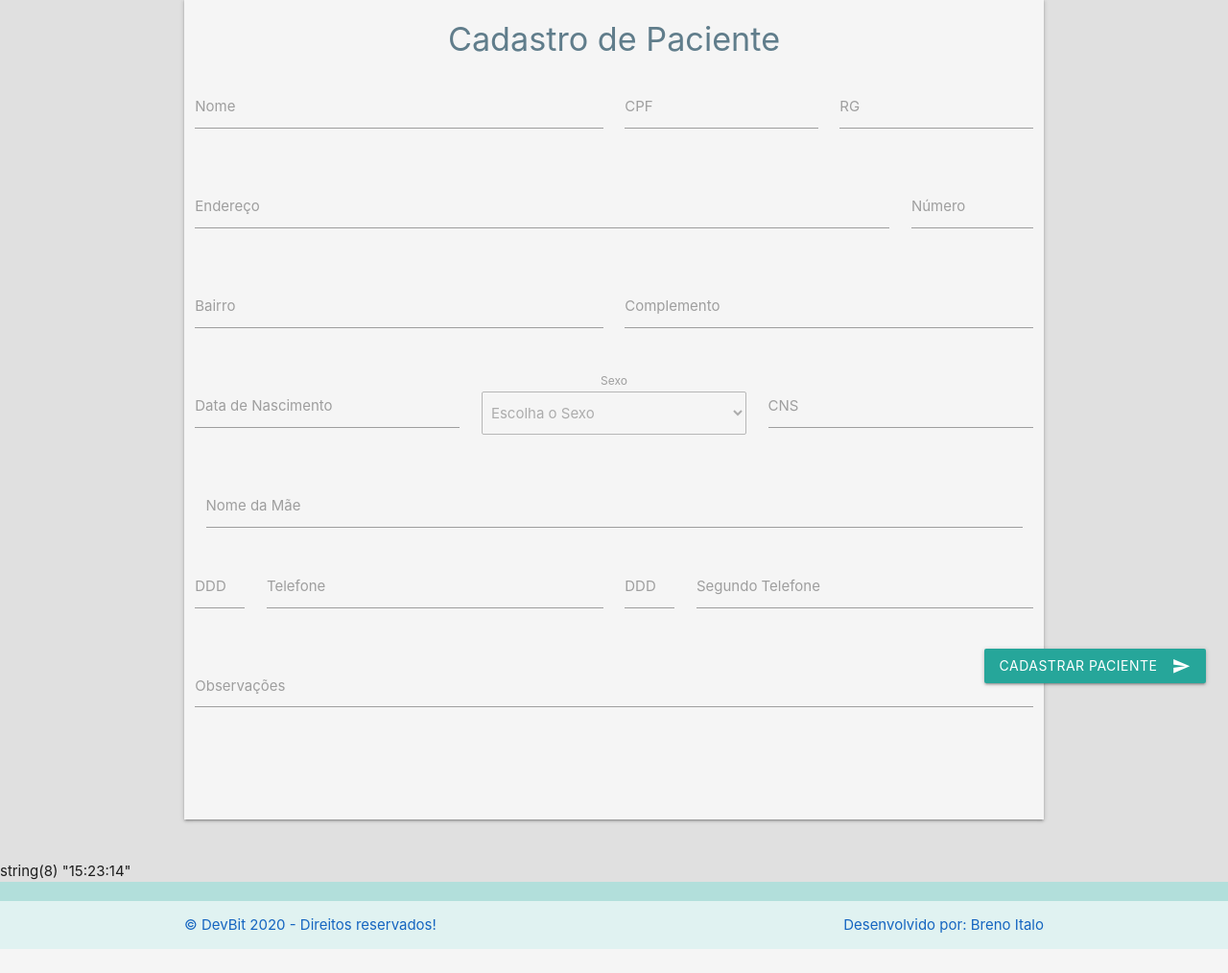
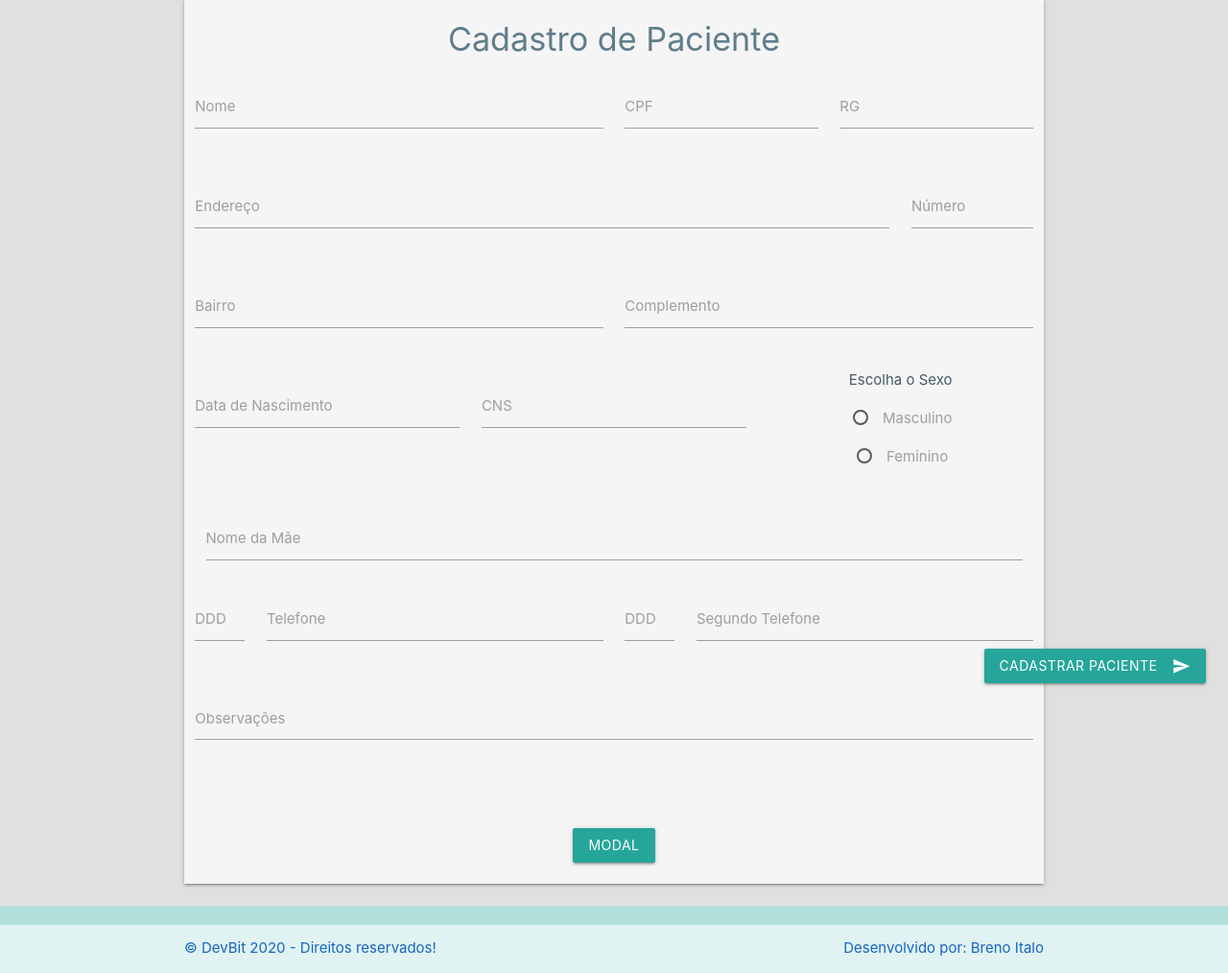
Before and after one commit to BrenoItalo16/SIGPTS, a PHP site: page /cadastro.php in a window 1280 px wide. Shown: the part 65-1079 px from the top of the page at 96% size. Before the commit the page ends 1054 px from the top, so only its background shows below. Run offline with PHP 8.4, Linux system fonts and the light colour scheme; the visitor is signed in with stand-in values (Sample User, id 1); tables that the repository leaves empty or names only in its code hold one stand-in row (values such as "Sample post"); some libraries are stand-ins or nearby versions.

Commit message:
Terminado o fomulário de cadastro de paciente referente a conexão com o Banco de Dados

```diff
--- a/cadastro.php
+++ b/cadastro.php
@@ -114,28 +114,47 @@
                             </div>
 
                             <div class="row">
-                                    <div class="input-field col l4 m4 s12">
-                                        <input id="nascimento" name="nascimento" type="text" class="validate" maxlength="10" size="10">
-                                        <label for="nascimento">Data de Nascimento</label>
-                                    </div>
-
-                                <div class="col l4 m4 s12">
-                                    <label>Sexo</label>
-                                    <select class="browser-default" name="sexo" disabled>
-                                        <option value="" disabled selected>Escolha o Sexo</option>
-                                        <option value="1">Masculino</option>
-                                        <option value="2">Feminino</option>
-                                    </select>
+                                <div class="input-field col l4 m4 s12">
+                                    <input id="nascimento" name="nascimento" type="text" class="validate" maxlength="10" size="10">
+                                    <label for="nascimento">Data de Nascimento</label>
                                 </div>
 
                                 <div>
-                                    <div class="input-field col l4 s12">
+                                    <div class="input-field col l4 m4 s12">
                                         <input id="cns" name="cns" type="text" class="validate" maxlength="18" size="18">
                                         <label for="cns">CNS</label>
                                     </div>
                                 </div>
+
+
+
+                                <span class="helper-text  blue-grey-text text-darken-2" data-error="wrong" data-success="right">Escolha o Sexo</span>
+                                <p>
+                                <label>
+                                    <input name="group1[]" value="Masculino" type="radio" />
+                                    <span>Masculino</span>
+                                </label>
+                                </p>
+                                <p>
+                                <label>
+                                    <input name="group1[]" value="Feminino" type="radio" />
+                                    <span>Feminino</span>
+                                </label>
+                                </p>
+
+                                <?php
+                                if(isset($_POST['acao']) && $_POST['acao'] == "cadastrar"){
+
+                                    if(!empty($_POST['group1'])){
+                                        $sex = $_POST['group1'];
+                                        foreach($sex as $value){
+                                            $_POST['sexo'] = $value;
+                                        } //foreach
+                                    } //empty
+                                } //isset
+                                ?>
                             </div>
-
+                            </div>
                             <div>
                                 <div class="input-field col l12 s12">
                                     <input id="mae" name="mae" type="text" class="validate" maxlength="40" size="40">
@@ -173,10 +192,21 @@
                             <br>
 
                             <div class="fixed-action-btn">
-                                <button class="btn waves-effect waves-light" type="submit" value="cadastrar">Cadastrar Paciente
+                                <button class="btn waves-effect waves-light" type="submit" name="acao" value="cadastrar">Cadastrar Paciente
                                     <i class="large material-icons right">send</i>
                                 </button>
                             </div>
+
+
+                            <a class="waves-effect waves-light btn modal-trigger" href="#modal1">Modal</a>
+
+
+
+
+
+
+
+
 
                             <br>
                             <br>
@@ -193,8 +223,6 @@
                 $_POST['dataa'] = date("d.m.y");
                 $_POST['hora'] = date('H:i:s');
 
-                    var_dump($_POST['hora']);
-
                 if(isset($_POST['nome'])){
                     $nome = addslashes($_POST['nome']);
                     $cpf = addslashes($_POST['cpf']);
@@ -204,7 +232,7 @@
                     $bairro = addslashes($_POST['bairro']);
                     $complemento = addslashes($_POST['complemento']);
                     $nascimento = addslashes($_POST['nascimento']);
-//                    $sexo = addslashes($_POST['sexo']);
+                    $sexo = addslashes($_POST['sexo']);
                     $cns = addslashes($_POST['cns']);
                     $mae = addslashes($_POST['mae']);
                     $ddd = addslashes($_POST['ddd']);
@@ -220,9 +248,9 @@
                     //  $u->conectar("epiz_24468694_projeto_login","sql101.epizy.com","epiz_24468694","iJMh79rcSR3XQD"); //Para uso na núvem
                         $u->conectar("sigpts","localhost","root","");  //Para uso na máquina
                         if($p->msgErro == ""){ //Se esta tudo ok
-                            $p->cadastrarPaciente($nome, $cpf, $rg, $endereco, $numero, $bairro,$complemento, $nascimento, $cns, $mae, $ddd, $telefone, $dd, $telefonee, $obs, $dataa, $hora);
+                            $p->cadastrarPaciente($nome, $cpf, $rg, $endereco, $numero, $bairro,$complemento, $nascimento, $sexo, $cns, $mae, $ddd, $telefone, $dd, $telefonee, $obs, $dataa, $hora);
                             ?>
-                                <div class="msg-sucesso">
+                                <div class="msg-erro">
                                     Paciente Cadastrado com Sucesso!
                                 </div>
                             <?php
@@ -236,6 +264,9 @@
                         }
                     }else{
                         ?>
+
+                        <a onclick="M.toast({html: 'I am a toast'})" name="acao" class="btn">Toast!</a>
+
                             <div class="msg-erro">
                                 Os Campos Nome e CPF são obrigatórios!
                             </div>
--- a/class/pacientes.php
+++ b/class/pacientes.php
@@ -11,7 +11,7 @@ Class Paciente{
         }
     }
 
-    public function cadastrarPaciente($nome, $cpf, $rg, $endereco, $numero, $bairro, $complemento, $nascimento, $cns, $mae, $ddd, $telefone, $dd, $telefonee, $obs, $dataa, $hora){
+    public function cadastrarPaciente($nome, $cpf, $rg, $endereco, $numero, $bairro, $complemento, $nascimento, $sexo, $cns, $mae, $ddd, $telefone, $dd, $telefonee, $obs, $dataa, $hora){
         global $pdo;
         //Verificar se já existe e-mail cadastrado
         $sql = $pdo->prepare("SELECT cpf FROM paciente WHERE  cpf = :c");
@@ -20,8 +20,8 @@ Class Paciente{
         if($sql->rowCount() > 0){
             return false; //Já está cadastrada
         } else{ //caso não, cadastrar
-            $sql = $pdo->prepare("INSERT INTO paciente (nome, cpf, rg, endereco, numero, bairro, complemento, nascimento, cns, mae, ddd, telefone, dd, telefonee, obs, dataa, hora)
-                                               VALUES (:n, :c, :r, :e, :nu, :b, :co, :na, :cn, :m, :d1, :t1, :d2, :t2, :o, :da, :hr)");
+            $sql = $pdo->prepare("INSERT INTO paciente (nome, cpf, rg, endereco, numero, bairro, complemento, nascimento, sexo, cns, mae, ddd, telefone, dd, telefonee, obs, dataa, hora)
+                                               VALUES (:n, :c, :r, :e, :nu, :b, :co, :na, :s, :cn, :m, :d1, :t1, :d2, :t2, :o, :da, :hr)");
             $sql->bindValue(":n", $nome);
             $sql->bindValue(":c", $cpf);
             $sql->bindValue(":r", $rg);
@@ -30,7 +30,7 @@ Class Paciente{
             $sql->bindValue(":b", $bairro);
             $sql->bindValue(":co", $complemento);
             $sql->bindValue(":na", $nascimento);
-//            $sql->bindValue(":s", $sexo);
+            $sql->bindValue(":s", $sexo);
             $sql->bindValue(":cn", $cns);
             $sql->bindValue(":m", $mae);
             $sql->bindValue(":d1", $ddd);
--- a/js/main.js
+++ b/js/main.js
@@ -66,9 +66,3 @@ $(document).ready(function(){
   $(document).ready(function() {
     $('input#input_text, textarea#textarea2').characterCounter();
   });
-
-//  M.toast({html: 'I am a toast!'})
-
-  //<div id="msg-sucesso">
-  //<a onload="M.toast({html: 'I am a toast'})" class="btn">Toast!</a>
-  //</div>
```
